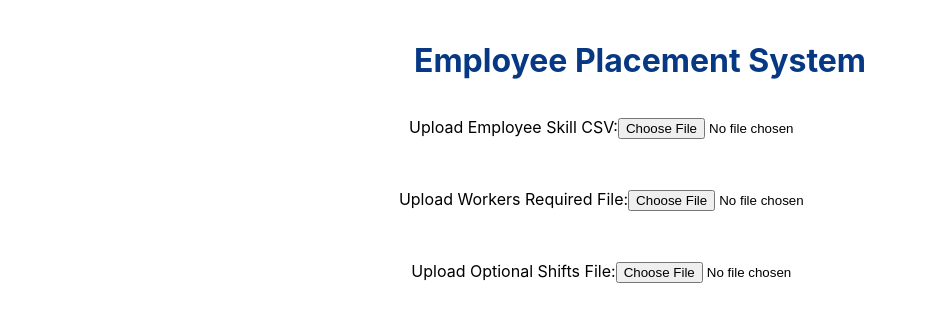
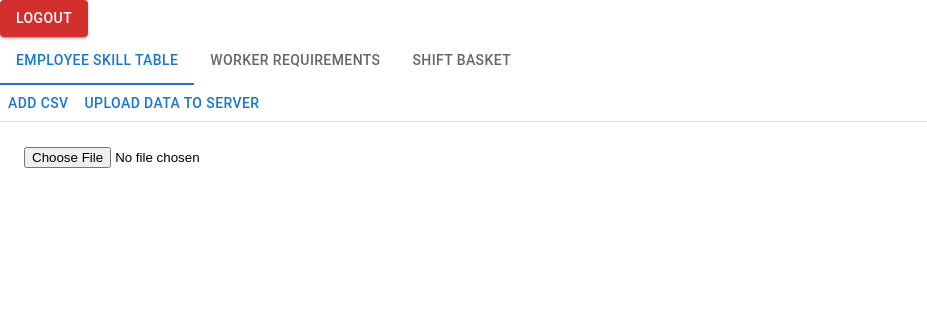
Before and after one commit to ilantalala/Work-placement-project, a React (Create React App) app: page /inputCSV in a window 1280 px wide. Shown: the top 322 px of the page, without its empty margins (0-927 px from the left). Built offline with nearby package versions, Linux system fonts and the light colour scheme; no server answers; sample sign-in values are in the browser's storage; the HTML template or start-up script is replaced by a standard one.

Commit message:
User connection as long as you don't click logout.

```diff
--- a/src/App.js
+++ b/src/App.js
@@ -7,6 +7,8 @@ import RegisterCard from './registerCard/RegisterCard';
 import InputCSV from './InputCsv/InputCSV';
 import PlacementTable from './PlacementTable/PlacementTable';
 import WorkerRequirementsChart from './WorkerRequirementsChart/WorkerRequirementsChart';
+import Logout from './Logout/Logout';
+import { FileManager } from './InputCsv/FileManager';
 
 function App() {
   const [users, setUsers] = useState([]);
@@ -20,17 +22,18 @@ function App() {
     if (username) {
       setCurrentUser(username);
     }
-  },[])
+  }, [])
   return (
 
     <BrowserRouter>
-
+      <Logout cleanCurrentUser={()=> setCurrentUser(null)} currentUser={CurrentUser} />
       <header></header>
-
       <Routes>
       <Route path="/" element={<LoginCard setCurrentUser={setCurrentUser} CurrentUser={CurrentUser} />} />
       <Route path="/register" element={<RegisterCard users={users} setUsers={setUsers} />} />
-      <Route path="/inputCSV" element={<InputCSV cleanCurrentUser={()=> setCurrentUser(null)} setPlacementData={setPlacementData} setWorkerRequirsData2={setWorkerRequirementsData} CurrentUser={CurrentUser}/>} />
+      <Route path="/inputCSV" element={<FileManager currentUser={CurrentUser} />} />
+
+      <Route path="/oldInputCsv" element={<InputCSV  setPlacementData={setPlacementData} setWorkerRequirsData2={setWorkerRequirementsData} CurrentUser={CurrentUser}/>} />
       <Route path="/placement-table" element={<PlacementTable placementData={placementData} workerRequirementsData={workerRequirementsData} />} />
       <Route path="/worker-requirements-chart" element={<WorkerRequirementsChart workerRequirementsData={workerRequirementsData} placementData={placementData} />} />
       </Routes>
--- a/src/Logout/Logout.js
+++ b/src/Logout/Logout.js
@@ -1,9 +1,10 @@
+import { Button } from "@mui/material";
 import "./Logout.css"
 import React from 'react';
 import {  useNavigate } from 'react-router-dom';
 
 
-function Logout({ cleanCurrentUser}) {
+function Logout({ cleanCurrentUser, currentUser}) {
 
     const navigate = useNavigate();
     const onLogout = () => {
@@ -11,8 +12,10 @@ function Logout({ cleanCurrentUser}) {
         navigate('/')
         cleanCurrentUser();
     }
+    if (!currentUser) return null;
+
     return (
-        <button onClick={onLogout} className="btn btn-danger logout">Logout</button>
+        <Button onClick={onLogout} color="error" variant="contained">Logout</Button>
     );
 }
 
```
